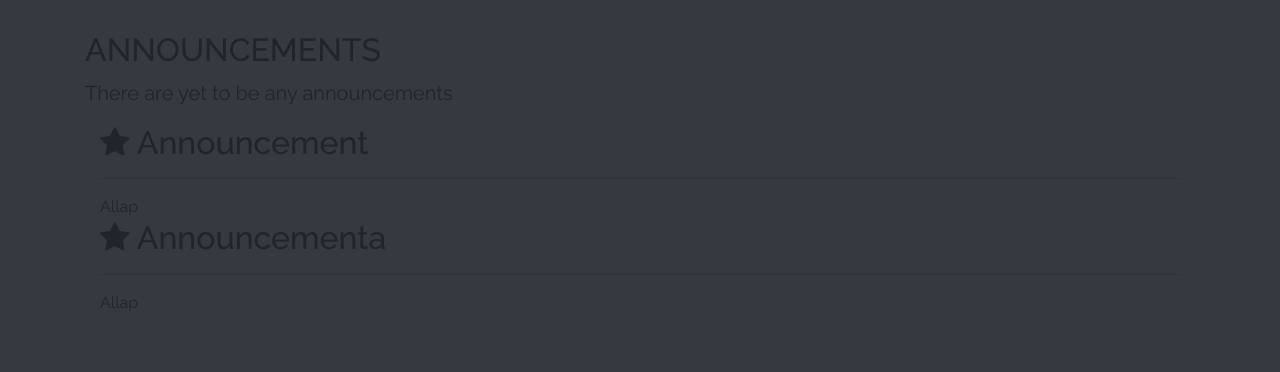
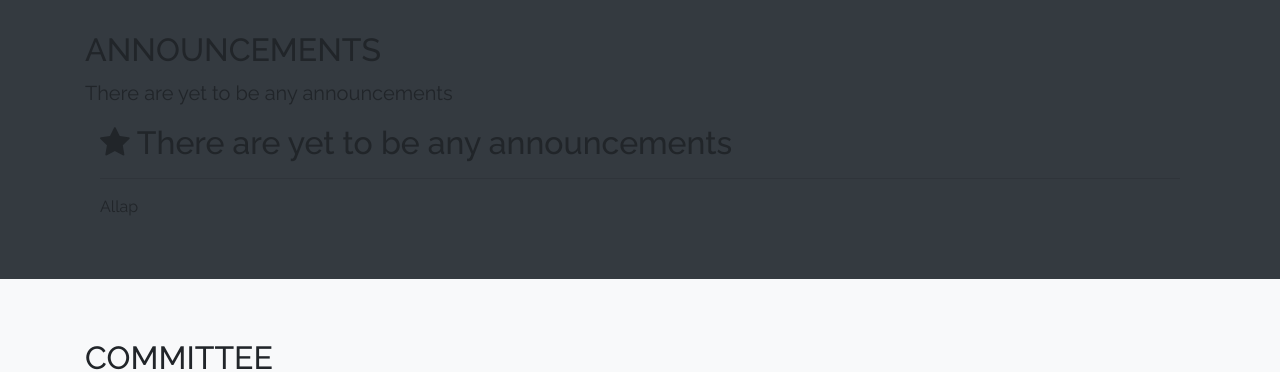
Before and after one commit to ist-fr/2019, a Vue app: page /#/contact in a window 1280 px wide. Before the commit this address led to /#/contact. Shown: the part 1700-2072 px from the top of the page. Built offline with nearby package versions, Linux system fonts and the light colour scheme; what vue-scrollactive, vuetable-2 would draw is missing.

Commit message:
Announcement cleanup

```diff
--- a/src/components/Facelift/Announcements.vue
+++ b/src/components/Facelift/Announcements.vue
@@ -4,52 +4,35 @@
       <div class="row">
         <div class="col-lg-12 mx-auto">
           <h2>ANNOUNCEMENTS</h2>
-          <p class="lead">There are yet to be any announcements</p>
-          <!-- <ul>
-            <li>Clickable nav links that smooth scroll to page sections</li>
-            <li>Responsive behavior when clicking nav links perfect for a one page website</li>
-            <li>Bootstrap's scrollspy feature which highlights which section of the page you're on in the navbar</li>
-            <li>Minimal custom CSS so you are free to explore your own unique design options</li>
-          </ul> -->
-           <div class="col-md-12 block" v-for="announcement in announcements" v-bind:key="announcement.title">
+            <p class="lead">There are yet to be any announcements</p>
+            <div class="col-md-12 block" v-for="announcement in announcements" v-bind:key="announcement.title">
               <h2 class="title">
-                  <i class="fa fa-star"></i>
-                  {{announcement.title}}
+                <i class="fa fa-star"></i>
+                {{announcement.title}}
               </h2>
               <hr>
-              <div v-html="announcement.body">
-            </div>
-        </div>
+            <div v-html="announcement.body"></div>
+          </div>
         </div>
       </div>
     </div>
   </section>
 </template>
 <script>
-import carousel from '@/components/Frist/Carousel'
-import timeline from '@/components/Frist/Timeline'
 export default {
   data () {
     return {
       announcements: [
         {
-          title: 'Announcement',
-          body: 'Allap'
-        },
-        {
-          title: 'Announcementa',
-          body: 'Allap'
+          title: 'There are yet to be any announcements',
+          body: 'Allap',
+          time: 'N/A'
         }
       ]
     }
-  },
-  components: {
-    carousel,
-    timeline
   }
 }
 </script>
-<!-- Add "scoped" attribute to limit CSS to this component only -->
 <style>
 
 </style>
```
